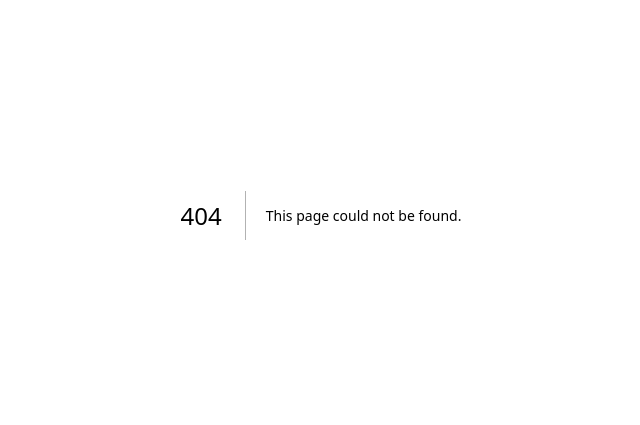
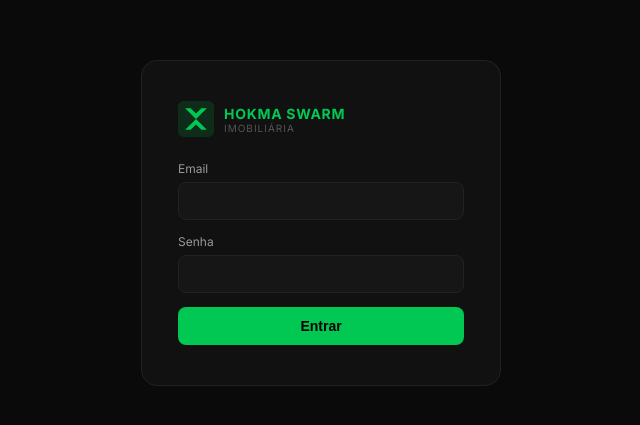
Before and after one commit to HOKMA-TECH/hokma-swarm, a Next.js app: page /login in a window 1280 px wide. Before the commit this address had no page. Shown: the part 185-610 px from the top of the page, without its empty margins (319-959 px from the left). Built offline with nearby package versions, Linux system fonts and the light colour scheme; no server answers.

Commit message:
feat: add auth middleware and login page

```diff
--- /dev/null
+++ b/src/app/(auth)/login/page.tsx
@@ -0,0 +1,92 @@
+'use client'
+
+import { useState } from 'react'
+import { createClient } from '@/lib/supabase/client'
+import { useRouter } from 'next/navigation'
+
+export default function LoginPage() {
+  const [email, setEmail] = useState('')
+  const [password, setPassword] = useState('')
+  const [error, setError] = useState('')
+  const [loading, setLoading] = useState(false)
+  const router = useRouter()
+  const supabase = createClient()
+
+  async function handleLogin(e: React.FormEvent) {
+    e.preventDefault()
+    setLoading(true)
+    setError('')
+    const { error } = await supabase.auth.signInWithPassword({ email, password })
+    if (error) {
+      setError('Email ou senha inválidos.')
+      setLoading(false)
+    } else {
+      router.push('/dashboard')
+      router.refresh()
+    }
+  }
+
+  return (
+    <div style={{
+      minHeight: '100vh', background: '#0a0a0a', display: 'flex',
+      alignItems: 'center', justifyContent: 'center'
+    }}>
+      <div style={{
+        background: '#111', border: '1px solid #222', borderRadius: 16,
+        padding: '40px 36px', width: 360, display: 'flex', flexDirection: 'column', gap: 24
+      }}>
+        <div style={{ display: 'flex', alignItems: 'center', gap: 10 }}>
+          <svg width="36" height="36" viewBox="0 0 100 100" fill="none">
+            <rect width="100" height="100" rx="16" fill="#00c853" fillOpacity="0.15"/>
+            <path d="M20 20 L50 50 L20 80 L35 80 L50 65 L65 80 L80 80 L50 50 L80 20 L65 20 L50 35 L35 20 Z" fill="#00c853"/>
+          </svg>
+          <div>
+            <div style={{ fontSize: 14, fontWeight: 700, color: '#00c853', letterSpacing: '0.05em' }}>HOKMA SWARM</div>
+            <div style={{ fontSize: 10, color: '#555', letterSpacing: '0.1em' }}>IMOBILIÁRIA</div>
+          </div>
+        </div>
+
+        <form onSubmit={handleLogin} style={{ display: 'flex', flexDirection: 'column', gap: 14 }}>
+          <div style={{ display: 'flex', flexDirection: 'column', gap: 6 }}>
+            <label style={{ fontSize: 12, color: '#999' }}>Email</label>
+            <input
+              type="email"
+              value={email}
+              onChange={e => setEmail(e.target.value)}
+              required
+              style={{
+                background: '#161616', border: '1px solid #222', borderRadius: 8,
+                padding: '10px 12px', color: '#f0f0f0', fontSize: 14, outline: 'none'
+              }}
+            />
+          </div>
+          <div style={{ display: 'flex', flexDirection: 'column', gap: 6 }}>
+            <label style={{ fontSize: 12, color: '#999' }}>Senha</label>
+            <input
+              type="password"
+              value={password}
+              onChange={e => setPassword(e.target.value)}
+              required
+              style={{
+                background: '#161616', border: '1px solid #222', borderRadius: 8,
+                padding: '10px 12px', color: '#f0f0f0', fontSize: 14, outline: 'none'
+              }}
+            />
+          </div>
+          {error && <p style={{ color: '#ef5350', fontSize: 12 }}>{error}</p>}
+          <button
+            type="submit"
+            disabled={loading}
+            style={{
+              background: '#00c853', border: 'none', borderRadius: 8, padding: '11px',
+              color: '#000', fontWeight: 700, fontSize: 14, cursor: 'pointer',
+              opacity: loading ? 0.7 : 1
+            }}
+          >
+            {loading ? 'Entrando...' : 'Entrar'}
+          </button>
+        </form>
+      </div>
+    </div>
+  )
+}
--- a/src/app/page.tsx
+++ b/src/app/page.tsx
@@ -1,65 +1,5 @@
-import Image from "next/image";
+import { redirect } from 'next/navigation'
 
 export default function Home() {
-  return (
-    <div className="flex flex-col flex-1 items-center justify-center bg-zinc-50 font-sans dark:bg-black">
-      <main className="flex flex-1 w-full max-w-3xl flex-col items-center justify-between py-32 px-16 bg-white dark:bg-black sm:items-start">
-        <Image
-          className="dark:invert"
-          src="/next.svg"
-          alt="Next.js logo"
-          width={100}
-          height={20}
-          priority
-        />
-        <div className="flex flex-col items-center gap-6 text-center sm:items-start sm:text-left">
-          <h1 className="max-w-xs text-3xl font-semibold leading-10 tracking-tight text-black dark:text-zinc-50">
-            To get started, edit the page.tsx file.
-          </h1>
-          <p className="max-w-md text-lg leading-8 text-zinc-600 dark:text-zinc-400">
-            Looking for a starting point or more instructions? Head over to{" "}
-            <a
-              href="https://vercel.com/templates?framework=next.js&utm_source=create-next-app&utm_medium=appdir-template-tw&utm_campaign=create-next-app"
-              className="font-medium text-zinc-950 dark:text-zinc-50"
-            >
-              Templates
-            </a>{" "}
-            or the{" "}
-            <a
-              href="https://nextjs.org/learn?utm_source=create-next-app&utm_medium=appdir-template-tw&utm_campaign=create-next-app"
-              className="font-medium text-zinc-950 dark:text-zinc-50"
-            >
-              Learning
-            </a>{" "}
-            center.
-          </p>
-        </div>
-        <div className="flex flex-col gap-4 text-base font-medium sm:flex-row">
-          <a
-            className="flex h-12 w-full items-center justify-center gap-2 rounded-full bg-foreground px-5 text-background transition-colors hover:bg-[#383838] dark:hover:bg-[#ccc] md:w-[158px]"
-            href="https://vercel.com/new?utm_source=create-next-app&utm_medium=appdir-template-tw&utm_campaign=create-next-app"
-            target="_blank"
-            rel="noopener noreferrer"
-          >
-            <Image
-              className="dark:invert"
-              src="/vercel.svg"
-              alt="Vercel logomark"
-              width={16}
-              height={16}
-            />
-            Deploy Now
-          </a>
-          <a
-            className="flex h-12 w-full items-center justify-center rounded-full border border-solid border-black/[.08] px-5 transition-colors hover:border-transparent hover:bg-black/[.04] dark:border-white/[.145] dark:hover:bg-[#1a1a1a] md:w-[158px]"
-            href="https://nextjs.org/docs?utm_source=create-next-app&utm_medium=appdir-template-tw&utm_campaign=create-next-app"
-            target="_blank"
-            rel="noopener noreferrer"
-          >
-            Documentation
-          </a>
-        </div>
-      </main>
-    </div>
-  );
+  redirect('/dashboard')
 }
--- /dev/null
+++ b/src/middleware.ts
@@ -0,0 +1,41 @@
+import { createServerClient } from '@supabase/ssr'
+import { NextResponse, type NextRequest } from 'next/server'
+
+export async function middleware(request: NextRequest) {
+  let supabaseResponse = NextResponse.next({ request })
+
+  const supabase = createServerClient(
+    process.env.NEXT_PUBLIC_SUPABASE_URL!,
+    process.env.NEXT_PUBLIC_SUPABASE_ANON_KEY!,
+    {
+      cookies: {
+        getAll() { return request.cookies.getAll() },
+        setAll(cookiesToSet) {
+          cookiesToSet.forEach(({ name, value }) => request.cookies.set(name, value))
+          supabaseResponse = NextResponse.next({ request })
+          cookiesToSet.forEach(({ name, value, options }) =>
+            supabaseResponse.cookies.set(name, value, options)
+          )
+        },
+      },
+    }
+  )
+
+  const { data: { user } } = await supabase.auth.getUser()
+
+  const isAuth = request.nextUrl.pathname.startsWith('/login')
+
+  if (!user && !isAuth) {
+    return NextResponse.redirect(new URL('/login', request.url))
+  }
+
+  if (user && isAuth) {
+    return NextResponse.redirect(new URL('/dashboard', request.url))
+  }
+
+  return supabaseResponse
+}
+
+export const config = {
+  matcher: ['/((?!_next/static|_next/image|favicon.ico).*)'],
+}
```
